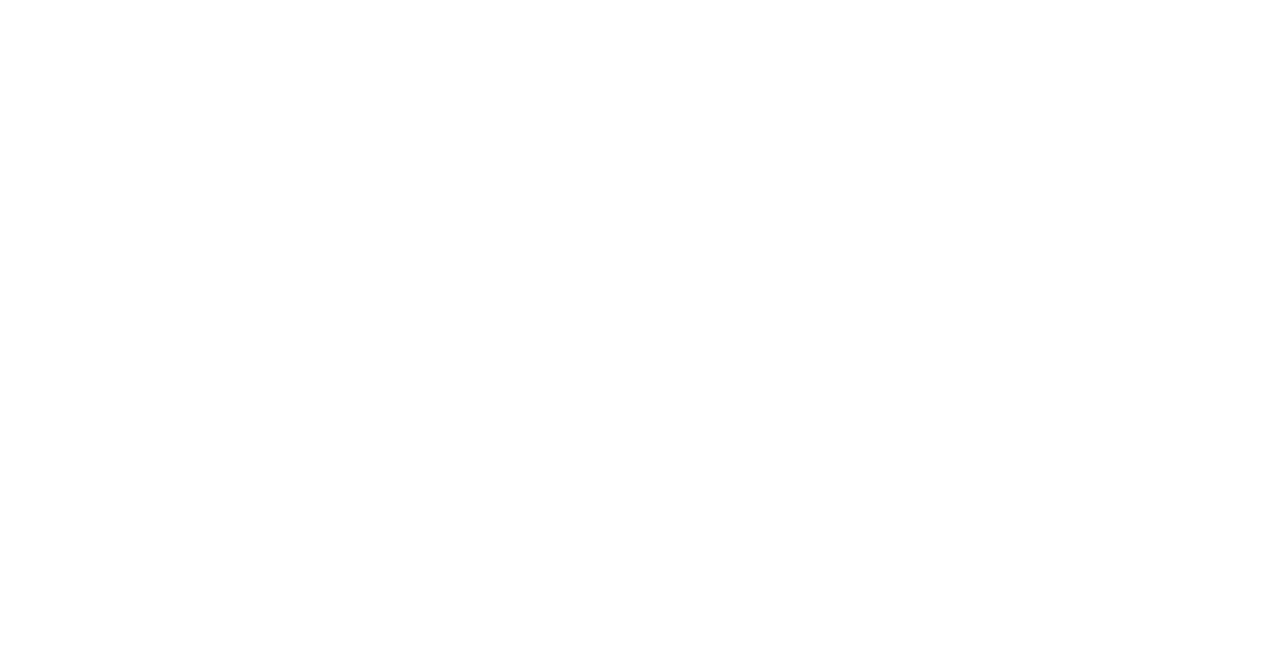
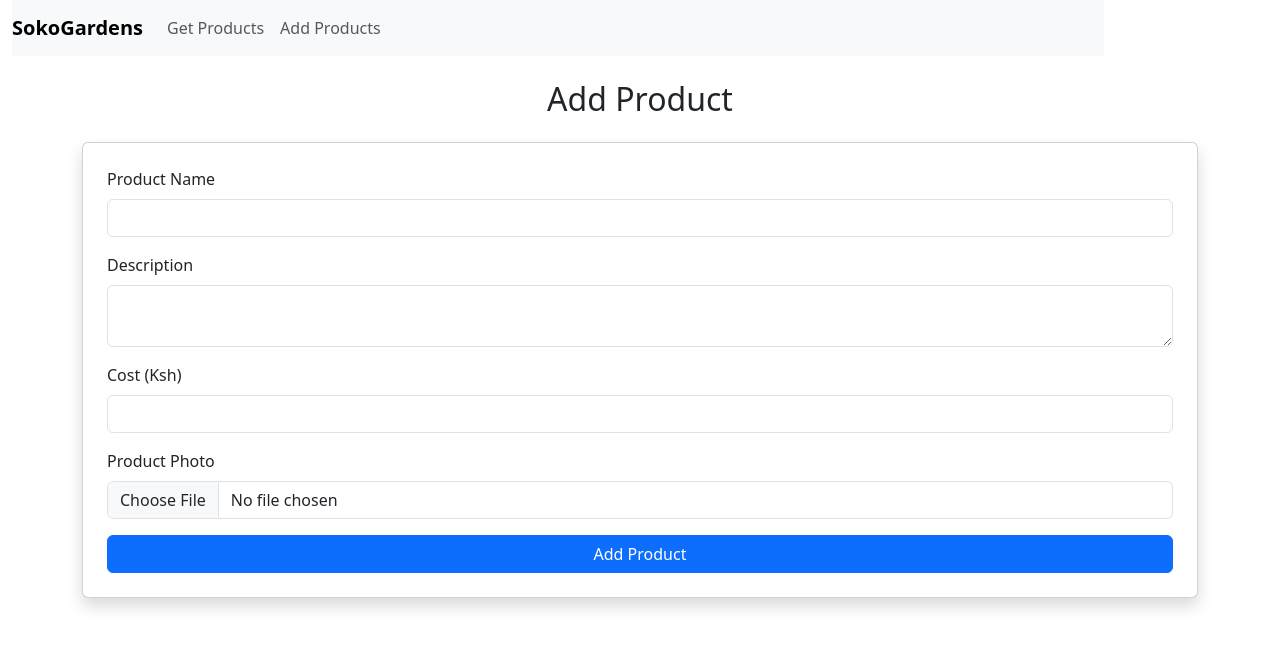
Before and after one commit to peterjosephmwangi/sokogarden, a React (Create React App) app: page /add-product in a window 1280 px wide. Before the commit this address had no page. Shown: the top 648 px of the page. Built offline with nearby package versions, Linux system fonts and the light colour scheme.

Commit message:
initial commit

```diff
--- a/src/App.js
+++ b/src/App.js
@@ -27,14 +27,14 @@ function AppContent() {
   return (
     <div>
       {/* Conditionally render Navbar based on the current route */}
-      {(location.pathname === "/add-land" ||
-        location.pathname === "/land-details") && <Navbar />}
+      {(location.pathname === "/add-product" ||
+        location.pathname === "/get_product_details") && <Navbar />}
 
       <Routes>
         <Route path="/signup" element={<Signup />} />
         <Route path="/" element={<Signin />} />
-        <Route path="/add-land" element={<AddLand />} />
-        <Route path="/land-details" element={<GetLandDetails />} />
+        <Route path="/add-product" element={<AddLand />} />
+        <Route path="/get_product_details" element={<GetLandDetails />} />
       </Routes>
     </div>
   );
--- a/src/components/AddLand.jsx
+++ b/src/components/AddLand.jsx
@@ -1,22 +1,17 @@
 import React, { useState } from "react";
 import axios from "axios";
-import { Link, useNavigate } from "react-router-dom";
+import { useNavigate } from "react-router-dom";
 
-
-const AddLand = () => {
-  const [landDescription, setLandDescription] = useState("");
-  const [landLocation, setLandLocation] = useState("");
-  const [landSize, setLandSize] = useState("");
-  const [landOwner, setLandOwner] = useState("");
-  const [plotNo, setPlotNo] = useState("");
-  const [landCost, setLandCost] = useState("");
-  const [landPhoto, setLandPhoto] = useState(null);
+const AddProduct = () => {
+  const [productName, setProductName] = useState("");
+  const [productDescription, setProductDescription] = useState("");
+  const [productCost, setProductCost] = useState("");
+  const [productPhoto, setProductPhoto] = useState(null);
   const [loading, setLoading] = useState(false);
   const [message, setMessage] = useState(null);
   const [error, setError] = useState(null);
 
   const navigate = useNavigate(); // For redirection
-
 
   const handleSubmit = async (e) => {
     e.preventDefault();
@@ -25,34 +20,27 @@ const AddLand = () => {
     setError(null);
 
     const formData = new FormData();
-    formData.append("land_description", landDescription);
-    formData.append("land_location", landLocation);
-    formData.append("land_size", landSize);
-    formData.append("land_owner", landOwner);
-    formData.append("plot_no", plotNo);
-    formData.append("land_cost", landCost);
-    formData.append("land_photo", landPhoto);
+    formData.append("product_name", productName);
+    formData.append("product_description", productDescription);
+    formData.append("product_cost", productCost);
+    formData.append("product_photo", productPhoto);
 
     try {
       const response = await axios.post(
-        "https://modcom2.pythonanywhere.com/api/add_land",
+        "https://modcom2.pythonanywhere.com/api/add_product",
         formData,
         { headers: { "Content-Type": "multipart/form-data" } }
       );
 
-      setMessage("Land added successfully!");
-      setLandDescription("");
-      setLandLocation("");
-      setLandSize("");
-      setLandOwner("");
-      setPlotNo("");
-      setLandCost("");
-      setLandPhoto(null);
+      setMessage("Product added successfully!");
+      setProductName("");
+      setProductDescription("");
+      setProductCost("");
+      setProductPhoto(null);
 
-      navigate("/land-details");
-
+      navigate("/get_product_details");
     } catch (err) {
-      setError("Failed to add land. Please try again.");
+      setError("Failed to add product. Please try again.");
     } finally {
       setLoading(false);
     }
@@ -60,68 +48,34 @@ const AddLand = () => {
 
   return (
     <div className="container mt-4">
-      <h2 className="text-center mb-4">Add Land</h2>
+      <h2 className="text-center mb-4">Add Product</h2>
 
       {/* Display Success or Error Messages */}
-      {loading && <div className="alert alert-info">Adding land...</div>}
+      {loading && <div className="alert alert-info">Adding product...</div>}
       {message && <div className="alert alert-success">{message}</div>}
       {error && <div className="alert alert-danger">{error}</div>}
 
       <div className="card shadow p-4">
         <form onSubmit={handleSubmit}>
           <div className="mb-3">
-            <label className="form-label">Land Description</label>
+            <label className="form-label">Product Name</label>
             <input
               type="text"
               className="form-control"
-              value={landDescription}
-              onChange={(e) => setLandDescription(e.target.value)}
+              value={productName}
+              onChange={(e) => setProductName(e.target.value)}
               required
             />
           </div>
 
           <div className="mb-3">
-            <label className="form-label">Location</label>
-            <input
-              type="text"
+            <label className="form-label">Description</label>
+            <textarea
               className="form-control"
-              value={landLocation}
-              onChange={(e) => setLandLocation(e.target.value)}
+              value={productDescription}
+              onChange={(e) => setProductDescription(e.target.value)}
               required
-            />
-          </div>
-
-          <div className="mb-3">
-            <label className="form-label">Land Size</label>
-            <input
-              type="text"
-              className="form-control"
-              value={landSize}
-              onChange={(e) => setLandSize(e.target.value)}
-              required
-            />
-          </div>
-
-          <div className="mb-3">
-            <label className="form-label">Owner</label>
-            <input
-              type="text"
-              className="form-control"
-              value={landOwner}
-              onChange={(e) => setLandOwner(e.target.value)}
-              required
-            />
-          </div>
-
-          <div className="mb-3">
-            <label className="form-label">Plot Number</label>
-            <input
-              type="text"
-              className="form-control"
-              value={plotNo}
-              onChange={(e) => setPlotNo(e.target.value)}
-              required
-            />
+            ></textarea>
           </div>
 
           <div className="mb-3">
@@ -129,25 +83,29 @@ const AddLand = () => {
             <input
               type="number"
               className="form-control"
-              value={landCost}
-              onChange={(e) => setLandCost(e.target.value)}
+              value={productCost}
+              onChange={(e) => setProductCost(e.target.value)}
               required
             />
           </div>
 
           <div className="mb-3">
-            <label className="form-label">Land Photo</label>
+            <label className="form-label">Product Photo</label>
             <input
               type="file"
               className="form-control"
               accept="image/*"
-              onChange={(e) => setLandPhoto(e.target.files[0])}
+              onChange={(e) => setProductPhoto(e.target.files[0])}
               required
             />
           </div>
 
-          <button type="submit" className="btn btn-primary w-100" disabled={loading}>
-            {loading ? "Submitting..." : "Add Land"}
+          <button
+            type="submit"
+            className="btn btn-primary w-100"
+            disabled={loading}
+          >
+            {loading ? "Submitting..." : "Add Product"}
           </button>
         </form>
       </div>
@@ -155,4 +113,4 @@ const AddLand = () => {
   );
 };
 
-export default AddLand;
+export default AddProduct;
--- a/src/components/Navbar.jsx
+++ b/src/components/Navbar.jsx
@@ -21,8 +21,8 @@ const Navbar = ({ onLogout }) => {
     <section className="container row">
       <div className="col-md-12">
         <nav className="navbar navbar-expand-md navbar-light bg-light">
-          <a href="/land-details" className="navbar-brand">
-            <b>Uza Lands</b>
+          <a href="/get_product_details" className="navbar-brand">
+            <b>SokoGardens</b>
           </a>
           <button
             className="navbar-toggler"
@@ -35,11 +35,11 @@ const Navbar = ({ onLogout }) => {
           <div className="collapse navbar-collapse" id="navbarcollapse">
             <div className="navbar-nav">
               {/* Links to Get Lands and Add Lands */}
-              <Link to="/land-details" className="nav-link">
-                Get Lands
+              <Link to="/get_product_details" className="nav-link">
+                Get Products
               </Link>
-              <Link to="/add-land" className="nav-link">
-                Add Lands
+              <Link to="/add-product" className="nav-link">
+                Add Products
               </Link>
             </div>
             <div className="ms-auto">
--- a/src/components/Signin.jsx
+++ b/src/components/Signin.jsx
@@ -33,7 +33,7 @@ const Signin = () => {
         localStorage.setItem("user", JSON.stringify(response.data.user));
 
         // Redirect to /land-details
-        navigate("/land-details");
+        navigate("/get_product_details");
       } else {
         setError(response.data.message || "Login failed");
       }
```
Also changed, not shown: src/components/GetLandDetails.jsx (+23 -22 lines), public/banner.webp (added), public/banner1.webp (added).
